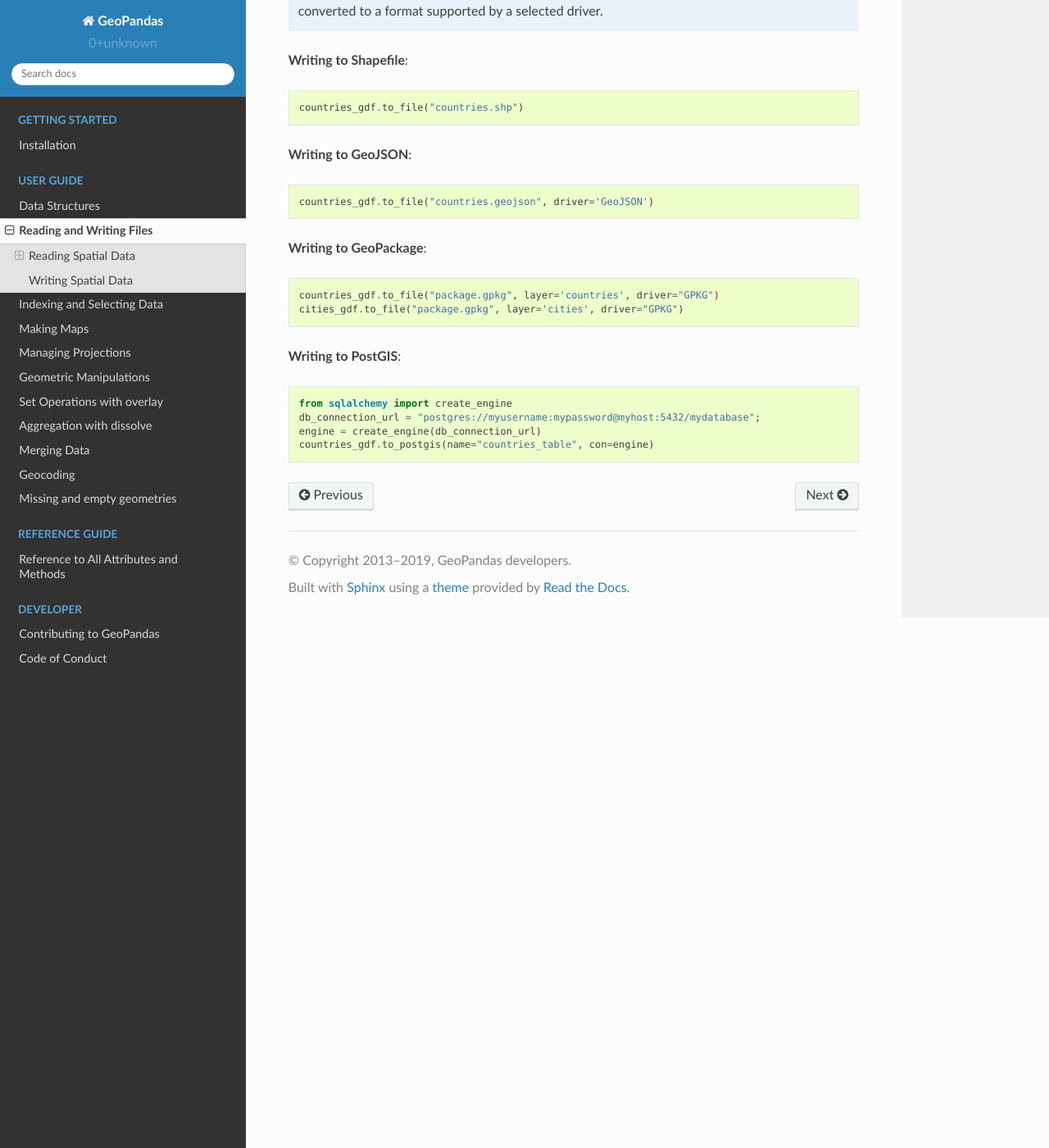
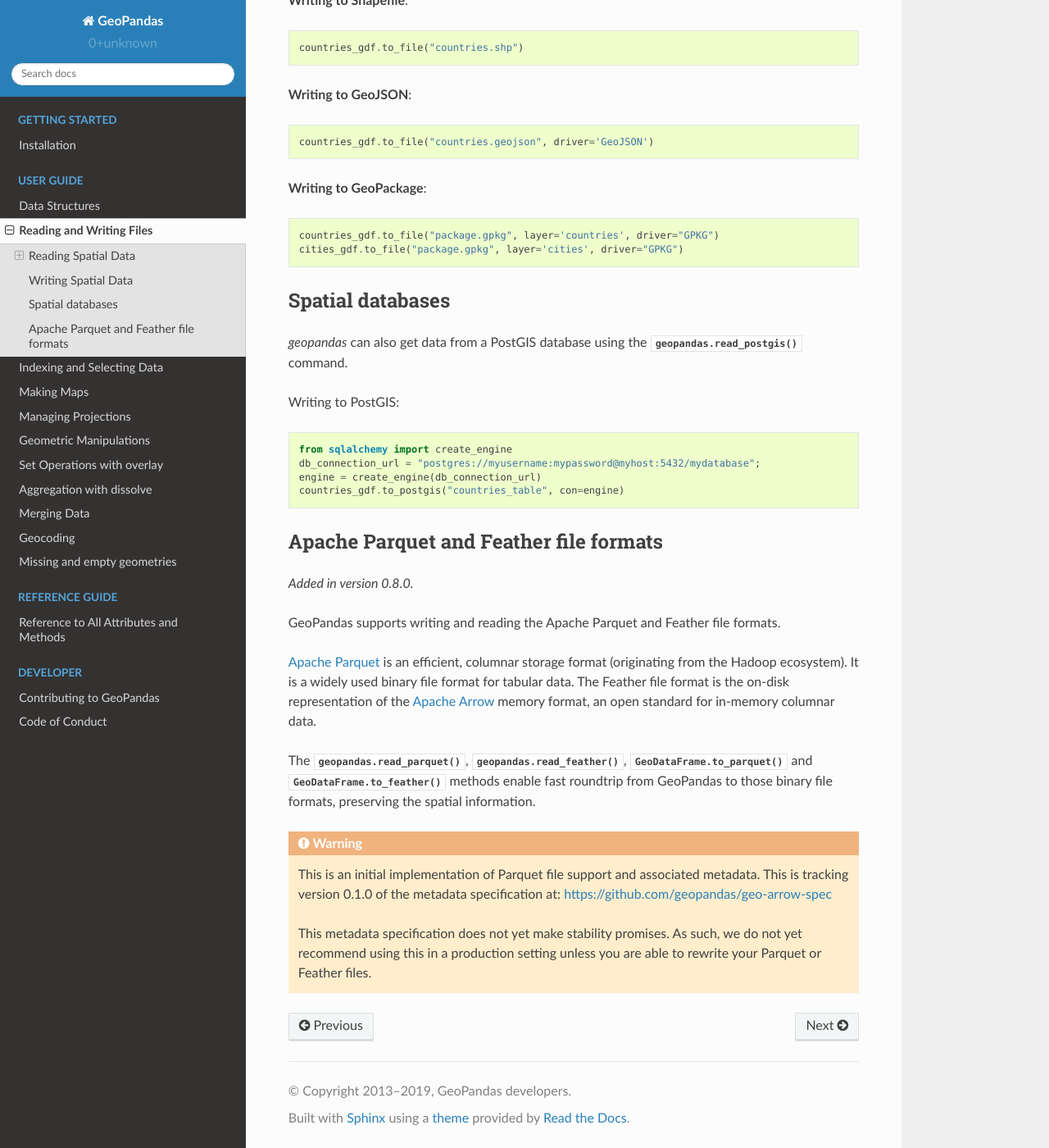
Before and after one commit to geopandas/geopandas, a Sphinx documentation site: the page built from doc/source/io.rst, in a window 1280 px wide and 1400 px high, scrolled down 3789 px. Shown: the whole window at 82% size. Built offline with Sphinx 7.4.7 and the Read the Docs theme 2.0.0, drawn with Linux system fonts in a browser that asks for light colours; pages that are not in the unit, such as notebooks, are missing from menus; some of the changed text lies outside the part shown.

Commit message:
DOC: add sections for PostGIS and Parquet/Feather to io.rst docs (#1485)

```diff
--- a/doc/source/io.rst
+++ b/doc/source/io.rst
@@ -1,24 +1,32 @@
 .. _io:
 
 Reading and Writing Files
-=========================================
-
-
+=========================
 
 Reading Spatial Data
 ---------------------
 
-*geopandas* can read almost any vector-based spatial data format including ESRI shapefile, GeoJSON files and more using the command::
+*geopandas* can read almost any vector-based spatial data format including ESRI
+shapefile, GeoJSON files and more using the command::
 
     geopandas.read_file()
 
-which returns a GeoDataFrame object. (This is possible because *geopandas* makes use of the great `fiona <http://fiona.readthedocs.io/en/latest/manual.html>`_ library, which in turn makes use of a massive open-source program called `GDAL/OGR <http://www.gdal.org/>`_ designed to facilitate spatial data transformations).
+which returns a GeoDataFrame object. This is possible because *geopandas* makes
+use of the great `fiona <http://fiona.readthedocs.io/en/latest/manual.html>`_
+library, which in turn makes use of a massive open-source program called
+`GDAL/OGR <http://www.gdal.org/>`_ designed to facilitate spatial data
+transformations.
 
-Any arguments passed to :func:`geopandas.read_file` after the file name will be passed directly to ``fiona.open``, which does the actual data importation. In general, :func:`geopandas.read_file` is pretty smart and should do what you want without extra arguments, but for more help, type::
+Any arguments passed to :func:`geopandas.read_file` after the file name will be
+passed directly to ``fiona.open``, which does the actual data importation. In
+general, :func:`geopandas.read_file` is pretty smart and should do what you want
+without extra arguments, but for more help, type::
 
     import fiona; help(fiona.open)
 
-Among other things, one can explicitly set the driver (shapefile, GeoJSON) with the ``driver`` keyword, or pick a single layer from a multi-layered file with the ``layer`` keyword::
+Among other things, one can explicitly set the driver (shapefile, GeoJSON) with
+the ``driver`` keyword, or pick a single layer from a multi-layered file with
+the ``layer`` keyword::
 
     countries_gdf = geopandas.read_file("package.gpkg", layer='countries')
 
@@ -37,11 +45,13 @@ If the dataset is in a folder in the ZIP file, you have to append its name::
 
     zipfile = "zip:///Users/name/Downloads/gadm36_AFG_shp.zip!data"
 
-If there are multiple datasets in a folder in the ZIP file, you also have to specify the filename::
+If there are multiple datasets in a folder in the ZIP file, you also have to
+specify the filename::
 
     zipfile = "zip:///Users/name/Downloads/gadm36_AFG_shp.zip!data/gadm36_AFG_1.shp"
 
-It is also possible to read any file-like objects with a ``read()`` method, such as a file handler (e.g. via built-in ``open`` function) or ``StringIO``::
+It is also possible to read any file-like objects with a ``read()`` method, such
+as a file handler (e.g. via built-in ``open`` function) or ``StringIO``::
 
     filename = "test.geojson"
     file = open(filename)
@@ -172,9 +179,47 @@ by using the :meth:`geopandas.GeoDataFrame.to_postgis` method.
     countries_gdf.to_file("package.gpkg", layer='countries', driver="GPKG")
     cities_gdf.to_file("package.gpkg", layer='cities', driver="GPKG")
 
-**Writing to PostGIS**::
+
+Spatial databases
+-----------------
+
+*geopandas* can also get data from a PostGIS database using the
+:func:`geopandas.read_postgis` command.
+
+Writing to PostGIS::
 
     from sqlalchemy import create_engine
     db_connection_url = "postgres://myusername:mypassword@myhost:5432/mydatabase";
     engine = create_engine(db_connection_url)
-    countries_gdf.to_postgis(name="countries_table", con=engine)
+    countries_gdf.to_postgis("countries_table", con=engine)
+
+
+Apache Parquet and Feather file formats
+---------------------------------------
+
+.. versionadded:: 0.8.0
+
+GeoPandas supports writing and reading the Apache Parquet and Feather file
+formats.
+
+`Apache Parquet <https://parquet.apache.org/>`__ is an efficient, columnar
+storage format (originating from the Hadoop ecosystem). It is a widely used
+binary file format for tabular data. The Feather file format is the on-disk
+representation of the `Apache Arrow <https://arrow.apache.org/>`__ memory
+format, an open standard for in-memory columnar data.
+
+The :func:`geopandas.read_parquet`, :func:`geopandas.read_feather`,
+:meth:`GeoDataFrame.to_parquet` and :meth:`GeoDataFrame.to_feather` methods
+enable fast roundtrip from GeoPandas to those binary file formats, preserving
+the spatial information.
+
+.. warning::
+
+    This is an initial implementation of Parquet file support and
+    associated metadata. This is tracking version 0.1.0 of the metadata
+    specification at:
+    https://github.com/geopandas/geo-arrow-spec
+
+    This metadata specification does not yet make stability promises. As such,
+    we do not yet recommend using this in a production setting unless you are
+    able to rewrite your Parquet or Feather files.
```
Also changed, not shown: other parts of doc/source/io.rst (+0 -3 lines).
